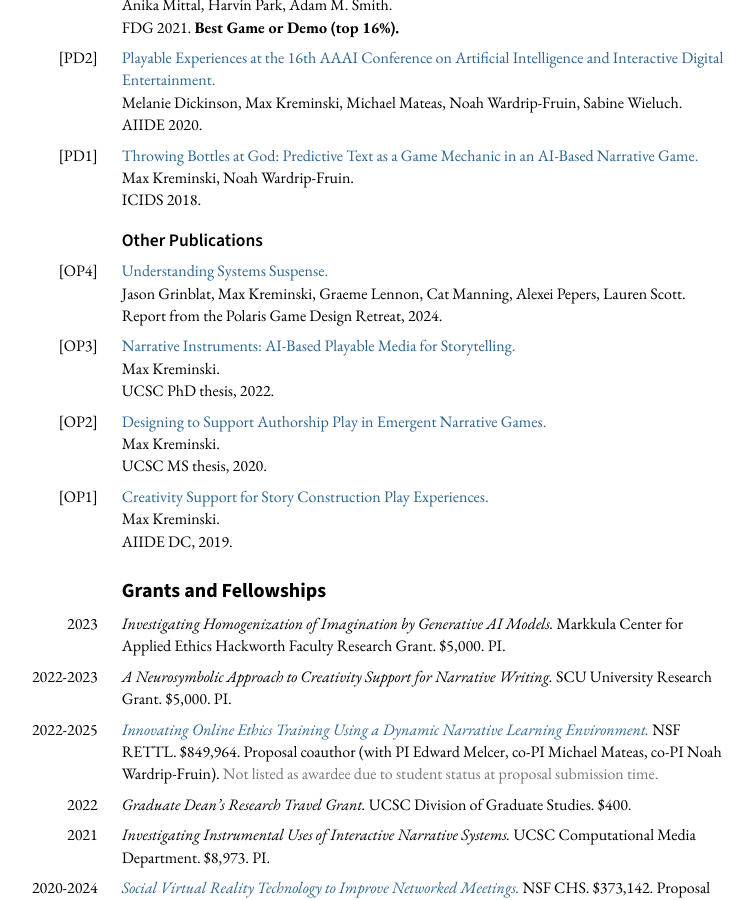
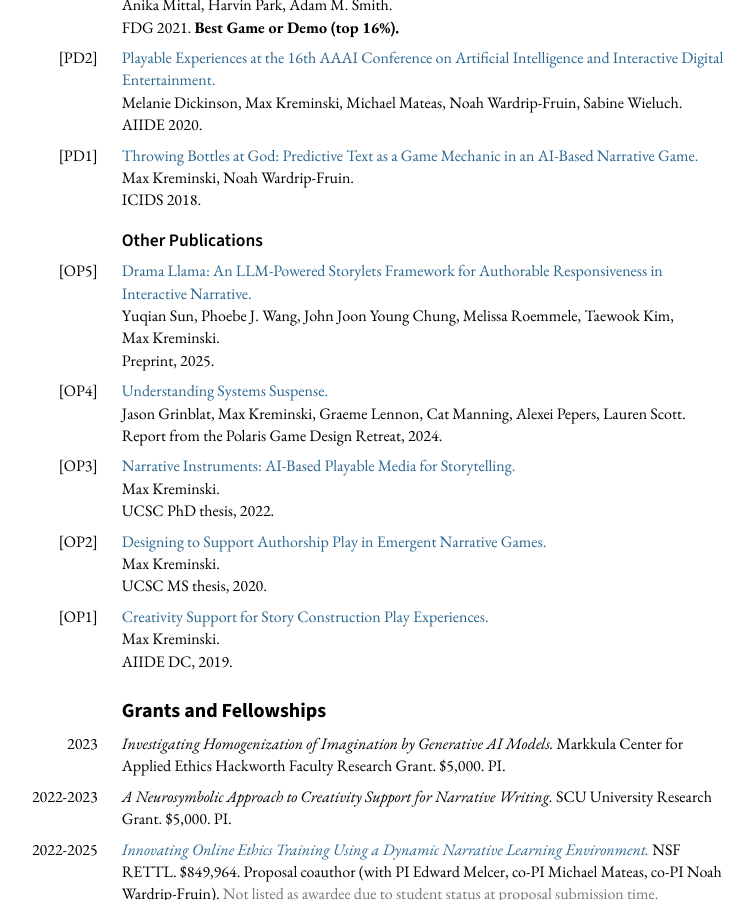
Before and after one commit to mkremins/mkremins.github.io, a Jekyll site: the page built from cv/index.html, in a window 1280 px wide and 900 px high, scrolled down 6146 px. Shown: the whole window, without its empty margins (261-1014 px from the left). Built offline with Jekyll 4.4.1, drawn with Linux system fonts in a browser that asks for light colours.

Commit message:
Add Drama Llama preprint

```diff
--- a/_data/publications.json
+++ b/_data/publications.json
@@ -1,4 +1,12 @@
 [
+{
+  "title": "Drama Llama: An LLM-Powered Storylets Framework for Authorable Responsiveness in Interactive&nbsp;Narrative",
+  "url": "https://arxiv.org/abs/2501.09099",
+  "authors": ["Yuqian Sun", "Phoebe J. Wang", "John Joon Young Chung", "Melissa Roemmele", "Taewook Kim", "Max Kreminski"],
+  "year": "2025",
+  "venue": "Preprint",
+  "pubtype": "other",
+},
 {
   "title": "Toyteller: AI-Powered Visual Storytelling Through Toy-Playing with Character Symbols",
   "url": "",
```
